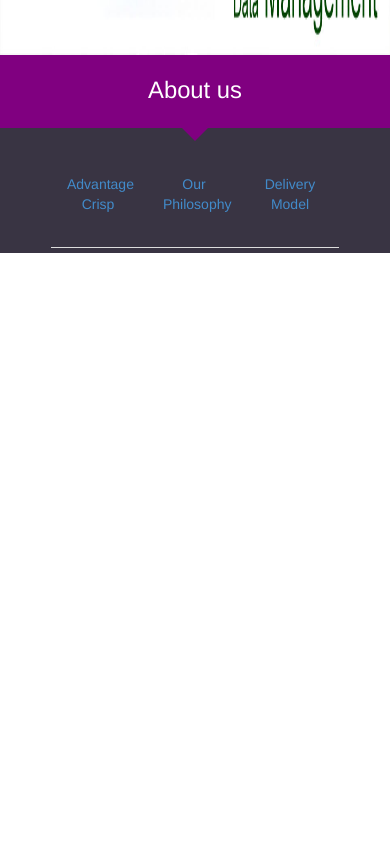
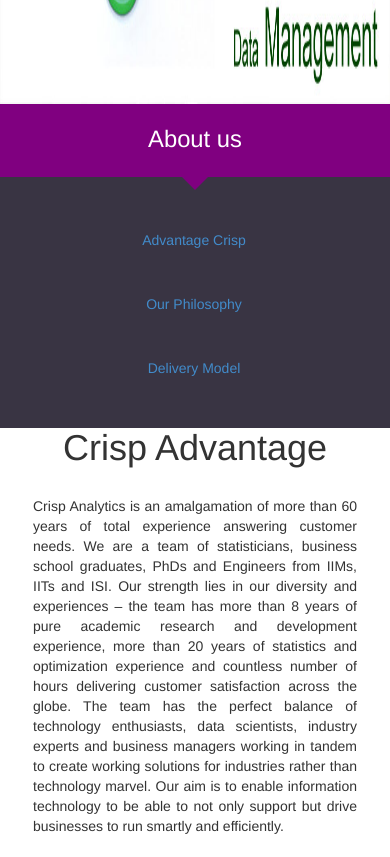
Before and after one commit to shry15harsh/crispsite, a plain HTML site: page index.html in a window 390 px wide. Shown: the part 740-1597 px from the top of the page. Before the commit the page ends 993 px from the top, so only its background shows below. Drawn offline with nearby package versions, Linux system fonts and the light colour scheme.

Commit message:
responsive upto about

```diff
--- a/css/styles.css
+++ b/css/styles.css
@@ -1,5 +1,7 @@
 #top{
     box-shadow:2px 2px 10px green;
+    background:white;
+    min-height:15vh;
 }
 #main-nav{
     margin-top:1.5%;
@@ -18,7 +20,7 @@
     font-size:1.5em;
 }
 .offset-header{
-    padding:120px 0 0 0 ;
+    padding:20vh 0 0 0 ;
 }
 #home{
     height:80vh;
@@ -51,21 +53,24 @@
 }
 
 #about .tab-navigation {
-    width: 100%;
     background: #393443;
     position: relative;
     z-index:2;
-    padding-top: 35px;
+    padding:5vh 0  2vh 0;
     text-align:center;
+    display:inline-block;
+}
+#about .container{
+    padding:0;
 }
 #about .tab-navigation ul{
     display:inline-block;
-    width:80%;
+    border:none;
+    padding:0;
 }
 #about .nav-tabs li {
-    margin: 0px 0 22px 0;
+    margin-bottom:22px;
     display:inline-block;
-    width:33.33%;
     text-align:center;
 }
 #about .heading h2 {
@@ -88,3 +93,17 @@
     left: 50%;
     margin-left: -13px;
 }
+#about .tab-pane{
+    text-align:center;
+}
+#about .tab-pane p{
+    float:left;
+    text-align:justify;
+    padding:5%;
+}
+#about .tab-pane img{
+    display:inline-block;
+}
+#about .tab-pane h1{
+    margin-top:10px;
+}
--- a/index.html
+++ b/index.html
@@ -24,7 +24,7 @@
                 <div class="navbar-collapse collapse" id="navbar-collapse">
                     <ul class="nav navbar-nav">
                         <li class="active nav-item sr-only"><a class="scrollto" href="#home">Home</a></li>
-                        <li class="nav-item"><a class="scrollto" href="#profile">Profile</a></li>
+                        <li class="nav-item"><a class="scrollto" href="#about">Profile</a></li>
                         <li class="nav-item"><a class="scrollto" href="#servies">Services</a></li>
                         <li class="nav-item"><a class="scrollto" href="#career">Career</a></li>
                         <li class="nav-item"><a class="scrollto" href="#contact">Contact</a></li>
@@ -44,17 +44,17 @@
 
             <!--            FOR ABOUT US STARTS                `-->
 
-            <section id="about" class="container col-md-12">
+            <section id="about" class="container col-md-12 col-xs-12 col-sm-12">
                 <div class="heading">
                     <h2>About us</h2>
                     <span class="triangle"></span>
                 </div>
 
-                <div class="tab-navigation">
-                    <div class="container">
-                        <ul class="nav nav-tabs">
+                <div class="tab-navigation col-xs-12 col-sm-12 col-md-12">
+                    <div class="container col-xs-12 col-sm-12 col-md-12">
+                        <ul class="nav nav-tabs col-xs-12 col-sm-12 col-md-12">
 
-                        <li>
+                        <li class="col-xs-12 col-sm-4 col-md-4">
                             <a class="group" href="#advantage" data-toggle="tab">
                                 <span class="text">
                                     Advantage Crisp
@@ -62,7 +62,7 @@
                             </a>
                         </li>
 
-                        <li>
+                        <li class="col-md-4 col-sm-4 col-xs-12">
                             <a class="group" href="#philosophy" data-toggle="tab">
                                 <span class="text">
                                     Our Philosophy
@@ -70,7 +70,7 @@
                             </a>
                         </li>
 
-                        <li>
+                        <li class="col-md-4 col-sm-4 col-xs-12">
                             <a class="group" href="#model" data-toggle="tab">
                                 <span class="text">
                                     Delivery Model
@@ -81,6 +81,25 @@
                         </ul>
                     </div>
                 </div>
+
+                <div class="tab-content col-md-12">
+                    <div id="advantage" class="tab-pane active">
+                        <h1 class="col-md-12">Crisp Advantage</h1>
+                        <p class="col-md-8">Crisp Analytics is an amalgamation of more than 60 years of total experience answering customer needs. We are a team of statisticians, business school graduates, PhDs and Engineers from IIMs, IITs and ISI. Our strength lies in our diversity and experiences – the team has more than 8 years of pure academic research and development experience, more than 20 years of statistics and optimization experience and countless number of hours delivering customer satisfaction across the globe. The team has the perfect balance of technology enthusiasts, data scientists, industry experts and business managers working in tandem to create working solutions for industries rather than technology marvel. Our aim is to enable information technology to be able to not only support but drive businesses to run smartly and efficiently. </p>
+                        <img class="col-md-4" src="images/advantage.jpg">
+                    </div>
+                    <div id="philosophy" class="tab-pane">
+                      <h1 class="col-md-12">Our Philosophy </h1>
+                        <p class="col-md-8">At Crisp we believe the time has come when the technology will transition from the role of a enabler supporting business to a role of guiding and driving businesses. Our solutions and thought process is ingrained with this philosophy and our sole purpose of existence is to help IT transition and drive businesses for our customers and partners. We also believe that the applications, systems and any solution will only be effective if it is objective, action oriented and exception driven. Crisp products and services are conceptualized, designed and executed in a manner that they are always configurable, flexible, agile and responsive and thereby help convert the data into insights, actions and finally into tangible performance results. </p>
+                        <img class="col-md-4" src="images/Philosophy.png">
+                    </div>
+                    <div id="model" class="tab-pane">
+                     <h1 class="col-md-12">Delivery Model </h1>
+                        <p class="col-md-8">Change is the only constant and if years are spent to create a solution to address a problem; in today’s every changing business scenario it might be phased out even before implementation. We believe in Crawl – Walk – Run approach to enable solutions so that we are able to create value for customer and thereby enabling quicker ROIs. Strategic Assessments are part of our continuous monitoring and development models so that the solutions are able to keep up with the ever changing needs of the business environment and our customer are able to leverage the change to their benefits. </p>
+
+                        <img class="col-md-4" src="images/delivery.png">
+                    </div>
+                </div>
             </section>
         </div>
 
```
Also changed, not shown: images/Philosophy.png (added), images/advantage.jpg (added), images/delivery.png (added).
